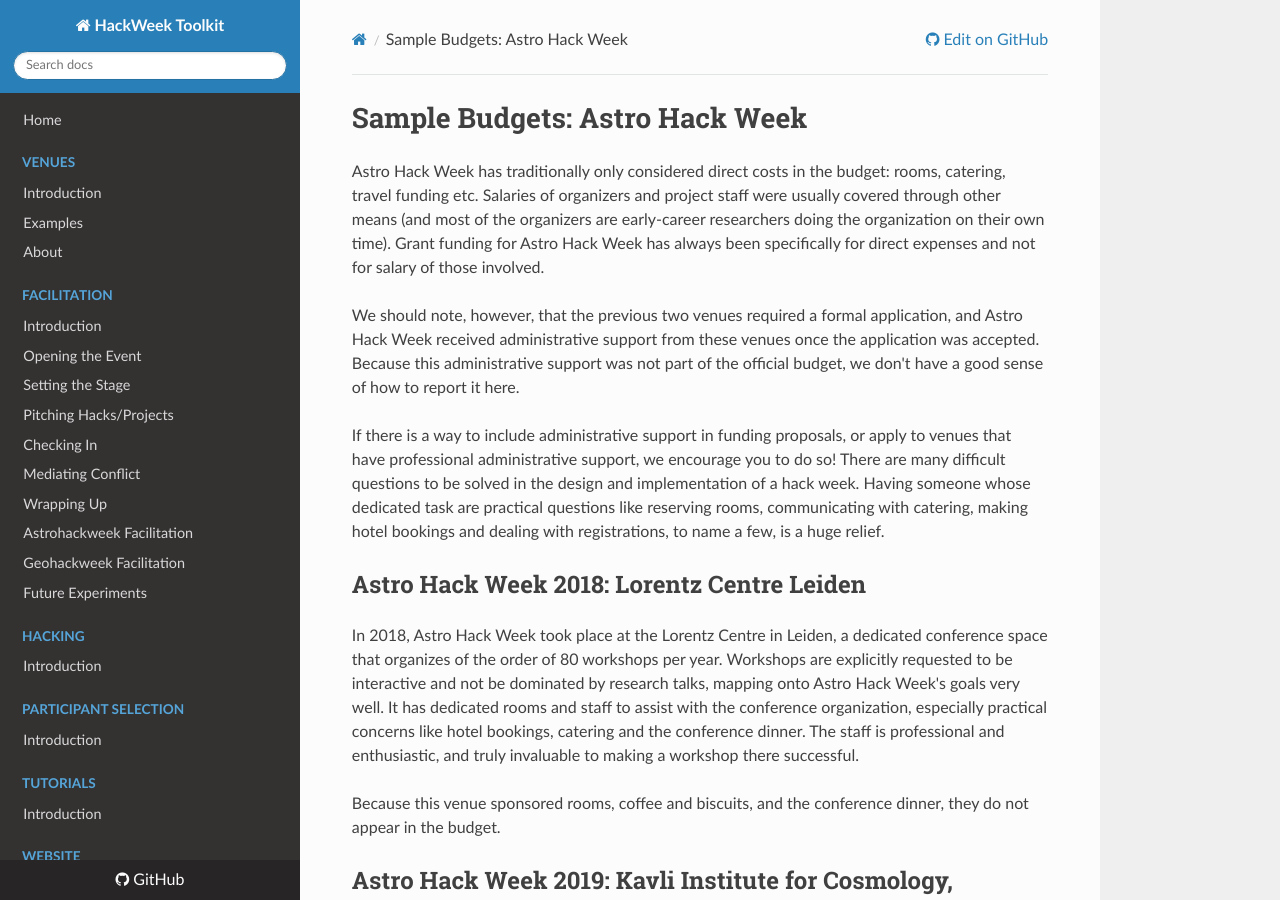
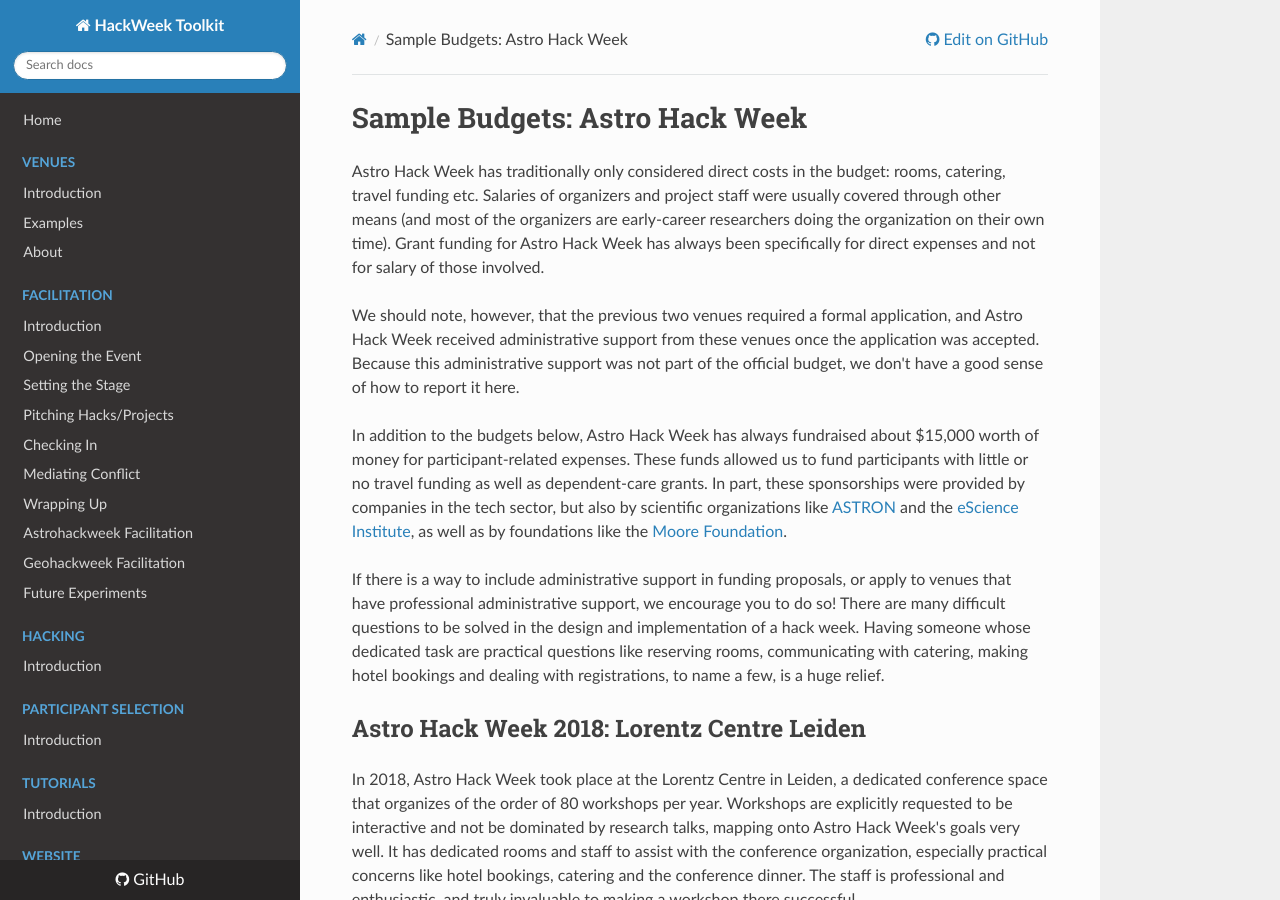
Before and after one commit to uwescience/HackWeek-Toolkit, an MkDocs documentation site: the page built from docs/Budgets/AHW-Budgets.md, in a window 1280 px wide and 900 px high. Built offline with MkDocs 1.6.1, drawn with Linux system fonts in a browser that asks for light colours; nearby versions of some CDN libraries.

Commit message:
Added part on sponsorships

```diff
--- a/docs/Budgets/AHW-Budgets.md
+++ b/docs/Budgets/AHW-Budgets.md
@@ -11,12 +11,21 @@
 was accepted. Because this administrative support was not part of the official budget, we
 don't have a good sense of how to report it here.
 
+In addition to the budgets below, Astro Hack Week has always fundraised about
+$15,000 worth of money for participant-related expenses. These funds allowed us
+to fund participants with little or no travel funding as well as dependent-care
+grants. In part, these sponsorships were provided by companies in the tech sector,
+but also by scientific organizations like [ASTRON](https://www.astron.nl) and
+the [eScience Institute](https://escience.washington.edu), as well as by foundations
+like the [Moore Foundation](https://www.moore.org).
+
 If there is a way to include administrative support in funding proposals, or apply to
 venues that have professional administrative support, we encourage you to do so! There
 are many difficult questions to be solved in the design and implementation of a hack week.
 Having someone whose dedicated task are practical questions like reserving rooms, communicating
 with catering, making hotel bookings and dealing with registrations, to name a few, is a
 huge relief.
+
 
 ## Astro Hack Week 2018: Lorentz Centre Leiden
 
```
